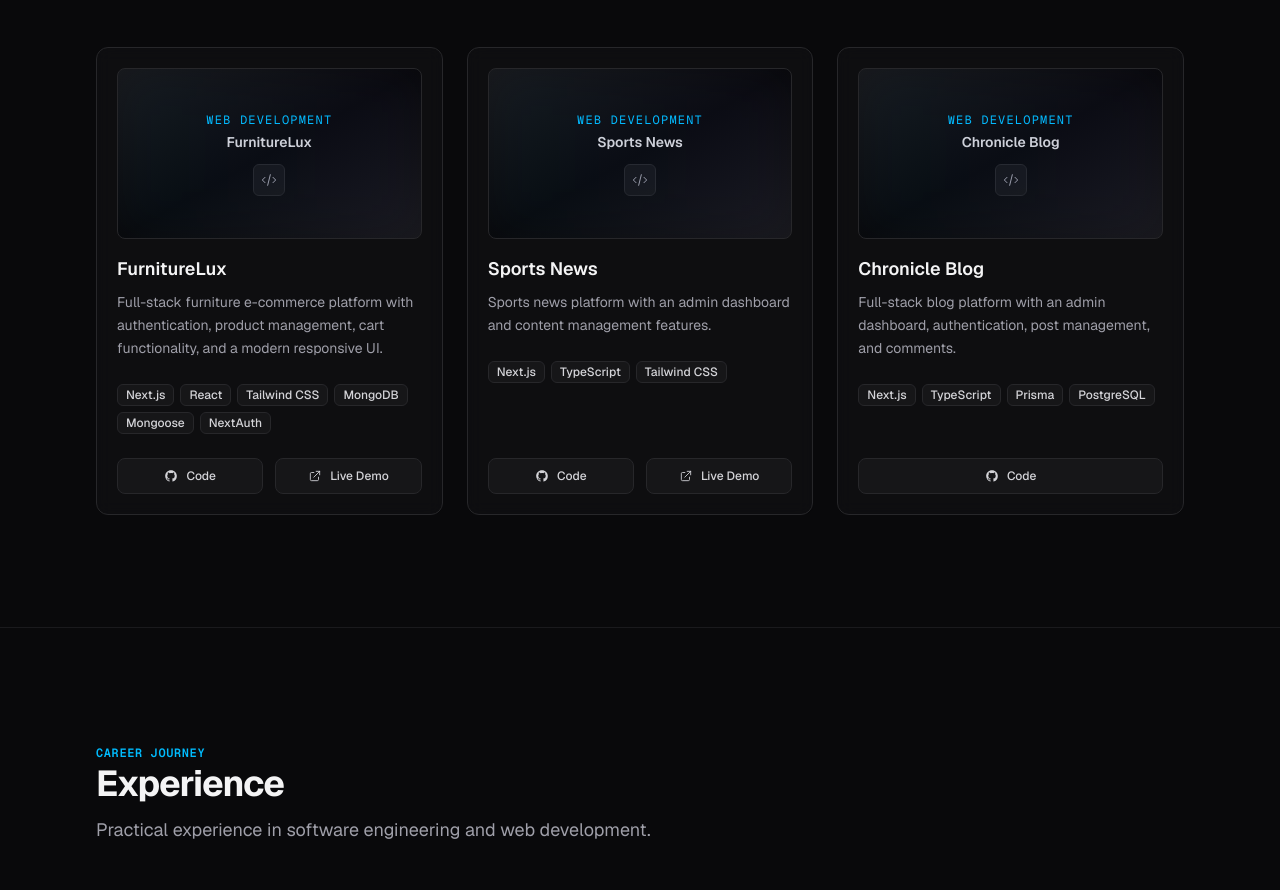
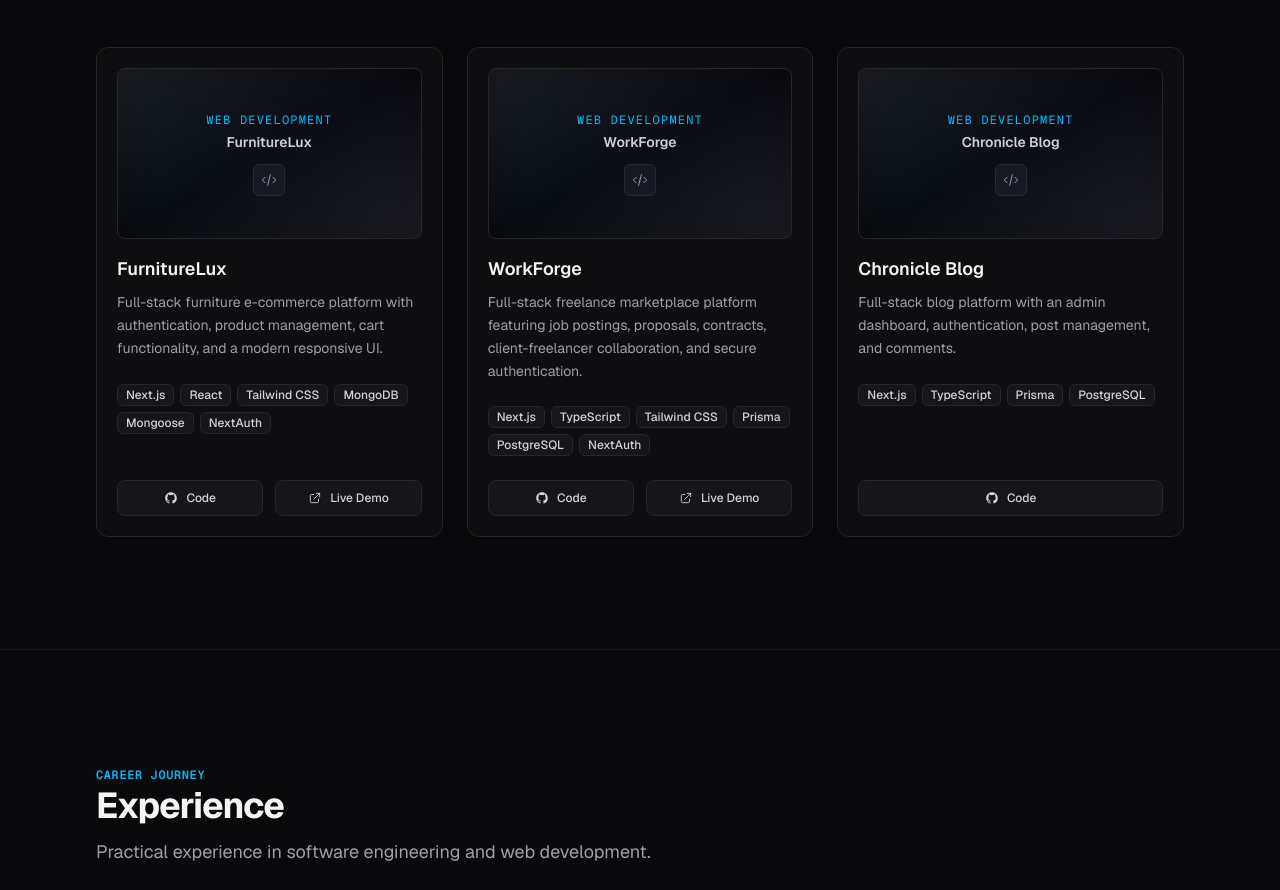
Before and after one commit to faizan-523/Portfolio, a Next.js app: page / in a window 1280 px wide. Shown: the part 2521-3411 px from the top of the page. Built offline with nearby package versions, Linux system fonts and the light colour scheme.

Commit message:
Update portfolio projects

```diff
--- a/src/data/projects.ts
+++ b/src/data/projects.ts
@@ -12,14 +12,14 @@ export const PROJECTS: Project[] = [
     liveUrl: "https://furniture-lux.vercel.app/",
   },
   {
-    id: "sports-news",
-    title: "Sports News",
+    id: "workforge",
+    title: "WorkForge",
     description:
-      "Sports news platform with an admin dashboard and content management features.",
+      "Full-stack freelance marketplace platform featuring job postings, proposals, contracts, client-freelancer collaboration, and secure authentication.",
     category: "Web Development",
-    tags: ["Next.js", "TypeScript", "Tailwind CSS"],
-    githubUrl: "https://github.com/faizan-523/sports-news",
-    liveUrl: "https://sports-news-beta.vercel.app/",
+    tags: ["Next.js", "TypeScript", "Tailwind CSS", "Prisma", "PostgreSQL", "NextAuth"],
+    githubUrl: "https://github.com/faizan-523/WorkForge",
+    liveUrl: "https://work-forge-seven.vercel.app/",
   },
   {
     id: "chronicle-blog",
```
